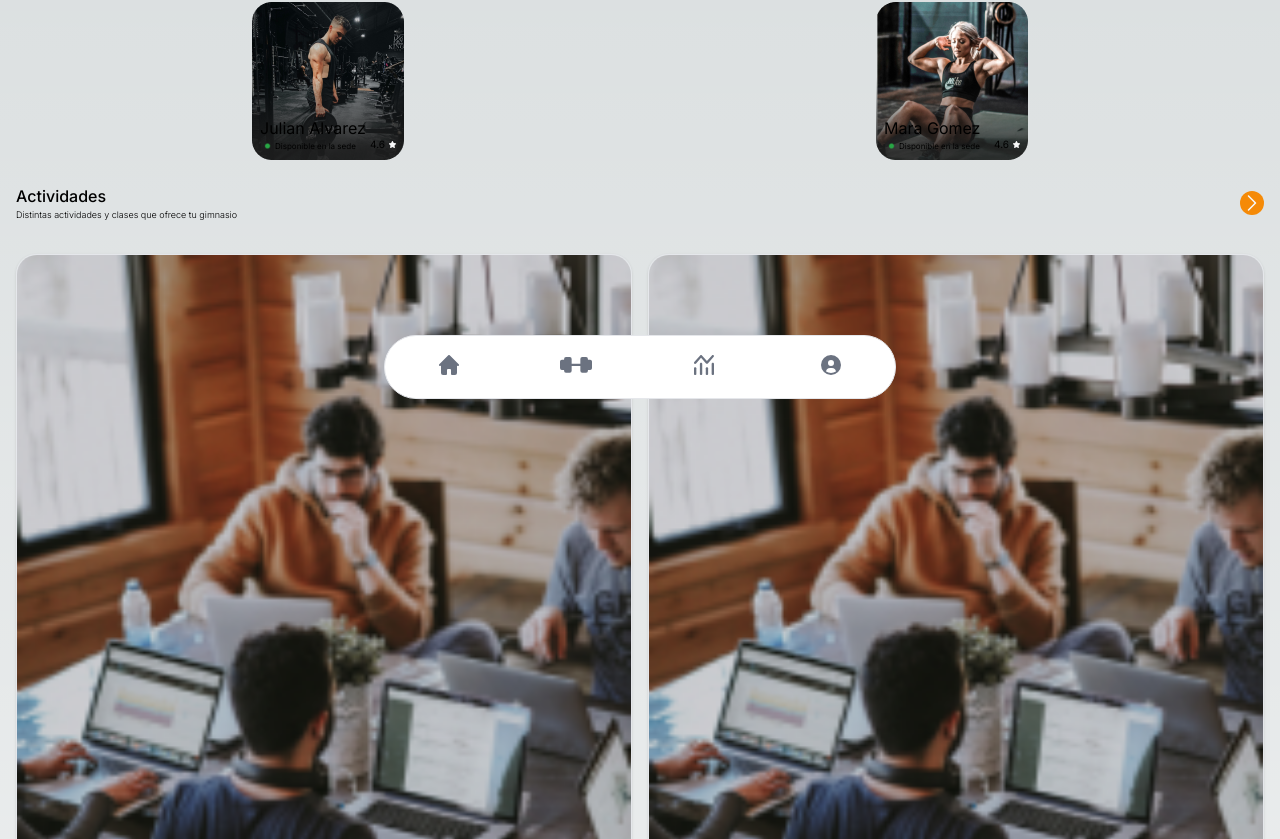
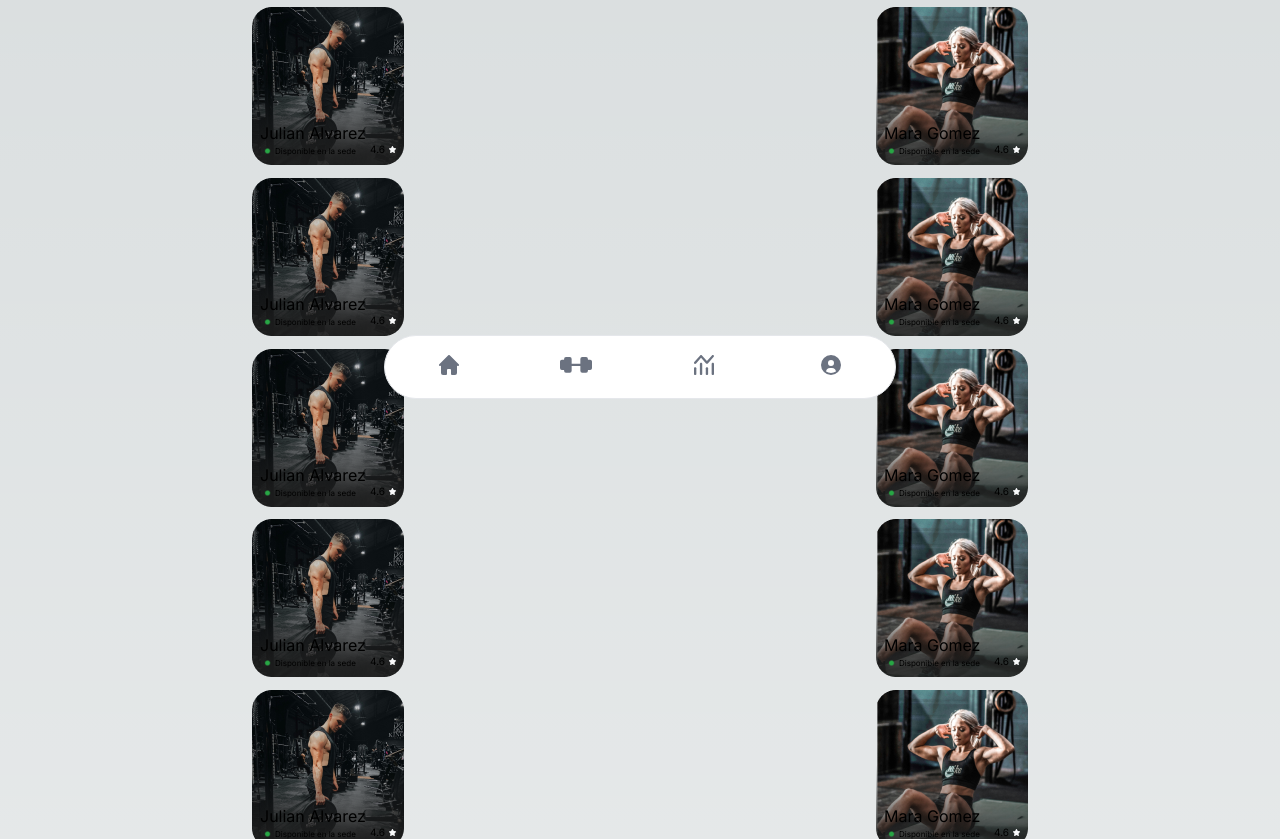
Before and after one commit to No-Country/s13-07-n-node-react, a Next.js app in the folder frontend/: page /inicio in a window 1280 px wide. Shown: the part 401-1240 px from the top of the page. Built offline with nearby package versions, Linux system fonts and the light colour scheme.

Commit message:
working yet

```diff
--- a/frontend/app/Components/CardContainer.tsx
+++ b/frontend/app/Components/CardContainer.tsx
@@ -11,12 +11,37 @@ function CardContainer({link}:{link:string}) {
     <div>
       {link === "Profesores" && (
         <div className='w-[100%] grid grid-cols-12 mt-[24px]'>
-          <div className='col-span-6 flex justify-center items-center mt-[0.5rem]'>
+          <div className='col-span-6 flex justify-center items-center mt-[0.8rem]'>
               <CardProfessor rate={4.6} image={professor2} name="Julian Alvarez" available={true}/>
           </div>
-          <div className='col-span-6 flex justify-center items-center mt-[0.5rem]'>
+          <div className='col-span-6 flex justify-center items-center mt-[0.8rem]'>
               <CardProfessor rate={4.6} image={professor1} name="Mara Gomez" available={true}/>
           </div>
+          <div className='col-span-6 flex justify-center items-center mt-[0.8rem]'>
+              <CardProfessor rate={4.6} image={professor2} name="Julian Alvarez" available={true}/>
+          </div>
+          <div className='col-span-6 flex justify-center items-center mt-[0.8rem]'>
+              <CardProfessor rate={4.6} image={professor1} name="Mara Gomez" available={true}/>
+          </div>
+          <div className='col-span-6 flex justify-center items-center mt-[0.8rem]'>
+              <CardProfessor rate={4.6} image={professor2} name="Julian Alvarez" available={true}/>
+          </div>
+          <div className='col-span-6 flex justify-center items-center mt-[0.8rem]'>
+              <CardProfessor rate={4.6} image={professor1} name="Mara Gomez" available={true}/>
+          </div>
+          <div className='col-span-6 flex justify-center items-center mt-[0.8rem]'>
+              <CardProfessor rate={4.6} image={professor2} name="Julian Alvarez" available={true}/>
+          </div>
+          <div className='col-span-6 flex justify-center items-center mt-[0.8rem]'>
+              <CardProfessor rate={4.6} image={professor1} name="Mara Gomez" available={true}/>
+          </div>
+          <div className='col-span-6 flex justify-center items-center mt-[0.8rem]'>
+              <CardProfessor rate={4.6} image={professor2} name="Julian Alvarez" available={true}/>
+          </div>
+          <div className='col-span-6 flex justify-center items-center mt-[0.8rem]'>
+              <CardProfessor rate={4.6} image={professor1} name="Mara Gomez" available={true}/>
+          </div>
+
         </div>
       )}
       {
--- a/frontend/app/Components/PushNotification.tsx
+++ b/frontend/app/Components/PushNotification.tsx
@@ -1,6 +1,10 @@
 import Image from 'next/image';
 import React from 'react'
-import logo from "../../public/Group 5.png"
+import logo from "../../public/Group 5.png";
+
+
+
+
 const PushNotification = ({removePush}:{removePush:()=> void}) => {
   return (
     <div className='flex justify-center items-center w-full absolute top-0 right-0 left-0'>
@@ -10,7 +14,7 @@ const PushNotification = ({removePush}:{removePush:()=> void}) => {
             <button onClick={removePush} type="button" className="ms-auto -mx-1.5 -my-1.5 bg-white justify-center items-center flex-shrink-0 text-gray-400 hover:text-gray-900 rounded-lg focus:ring-2 focus:ring-gray-300 p-1.5 hover:bg-gray-100 inline-flex h-8 w-8 dark:text-gray-500 dark:hover:text-white " data-dismiss-target="#toast-notification" aria-label="Close">
                 <span className="sr-only">Close</span>
                 <svg className="w-3 h-3" aria-hidden="true" xmlns="http://www.w3.org/2000/svg" fill="none" viewBox="0 0 14 14">
-                    <path stroke="currentColor" stroke-linecap="round" stroke-linejoin="round" stroke-width="2" d="m1 1 6 6m0 0 6 6M7 7l6-6M7 7l-6 6"/>
+                    <path stroke="currentColor" strokeLinecap="round" strokeLinejoin="round" strokeWidth="2" d="m1 1 6 6m0 0 6 6M7 7l6-6M7 7l-6 6"/>
                 </svg>
             </button>
         </div>
--- a/frontend/app/views/Profesores.tsx
+++ b/frontend/app/views/Profesores.tsx
@@ -1,13 +1,18 @@
 import React from 'react'
 import Header from '../Components/Header';
 import SectionButton from '../Components/SectionButton';
+import CardContainer from '../Components/CardContainer';
+import Navbar from '../Components/Navbar';
+import Footer from '../Components/Footer';
 
 const Profesores = () => {
   return (
     <div className='w-full px-[16px] pt-[32px]'>
         <Header/>
+        <Navbar/>
         <SectionButton section='Profesores' active={false} description='Conoce a los profesores de tu sede' />
-
+        <CardContainer link='Profesores'/>
+        <Footer/>
     </div>
   )
 }
```
